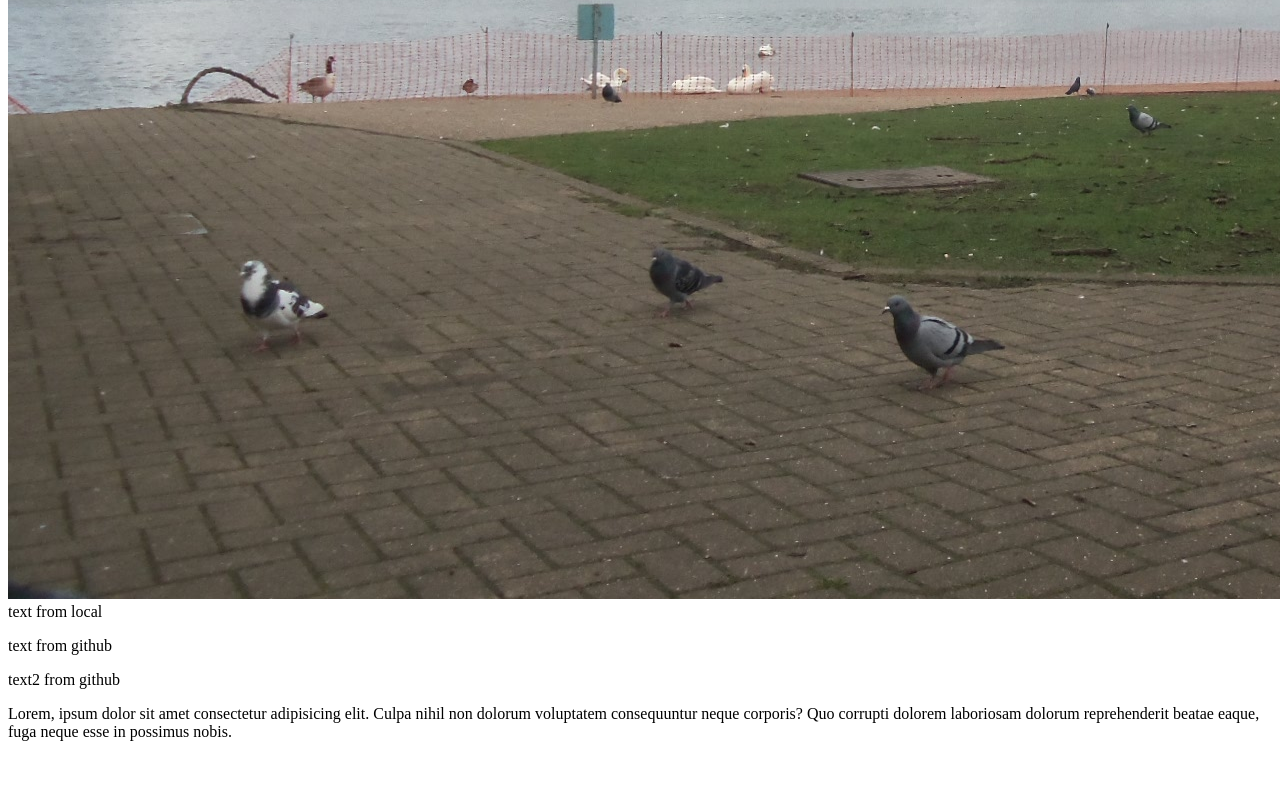
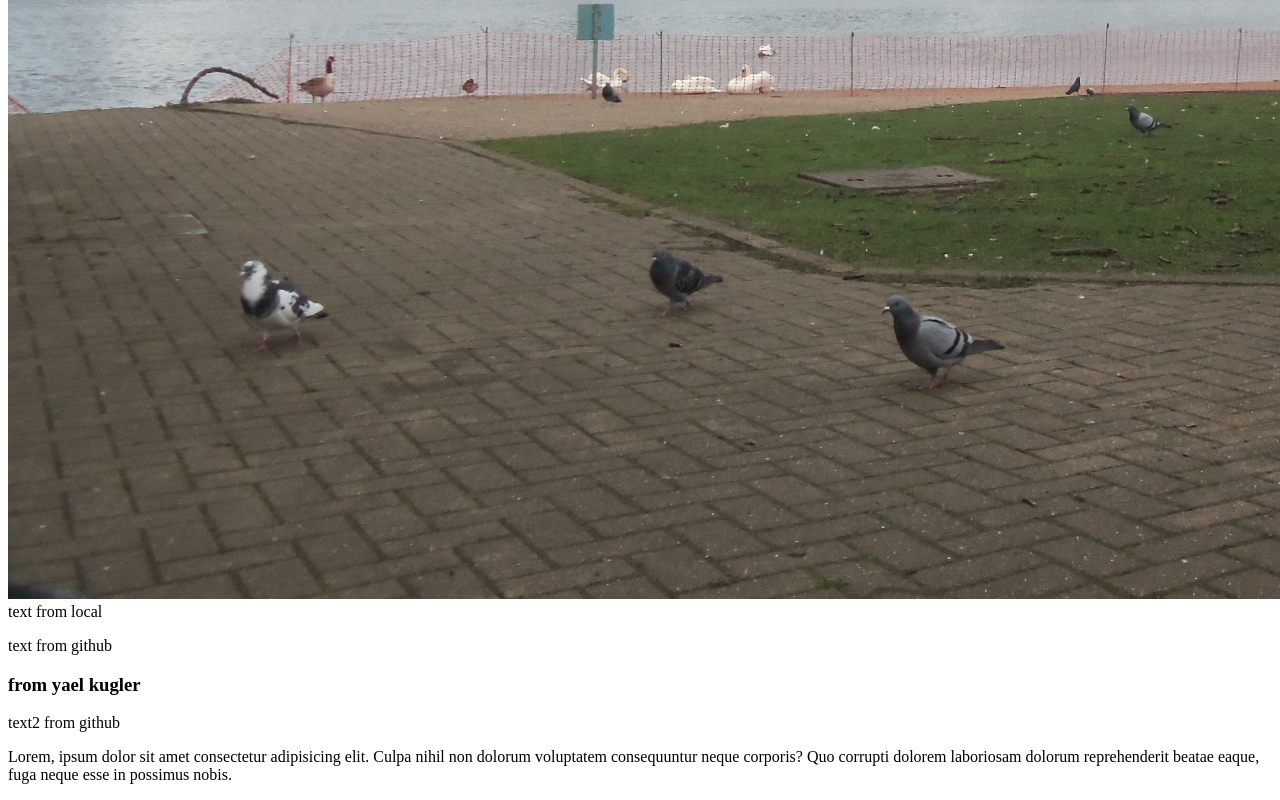
Before and after one commit to yael8205/existing_projectt, a plain HTML site: page index.html in a window 1280 px wide. Shown: the part 1017-1817 px from the top of the page. Before the commit the page ends 1774 px from the top, so only its background shows below. Drawn offline with Linux system fonts and the light colour scheme.

Commit message:
Update index.html by Yael Kugler

```diff
--- a/index.html
+++ b/index.html
@@ -13,6 +13,7 @@
     <img src="images/101_4208.JPG" />
     <div> text from local</div>
     <p>text from github</p>
+    <h3>from yael kugler</h3>
         <p>text2 from github</p>
 <p>Lorem, ipsum dolor sit amet consectetur adipisicing elit. Culpa nihil non dolorum voluptatem consequuntur neque corporis? Quo corrupti dolorem laboriosam dolorum reprehenderit beatae eaque, fuga neque esse in possimus nobis.</p>
 </body>
```
